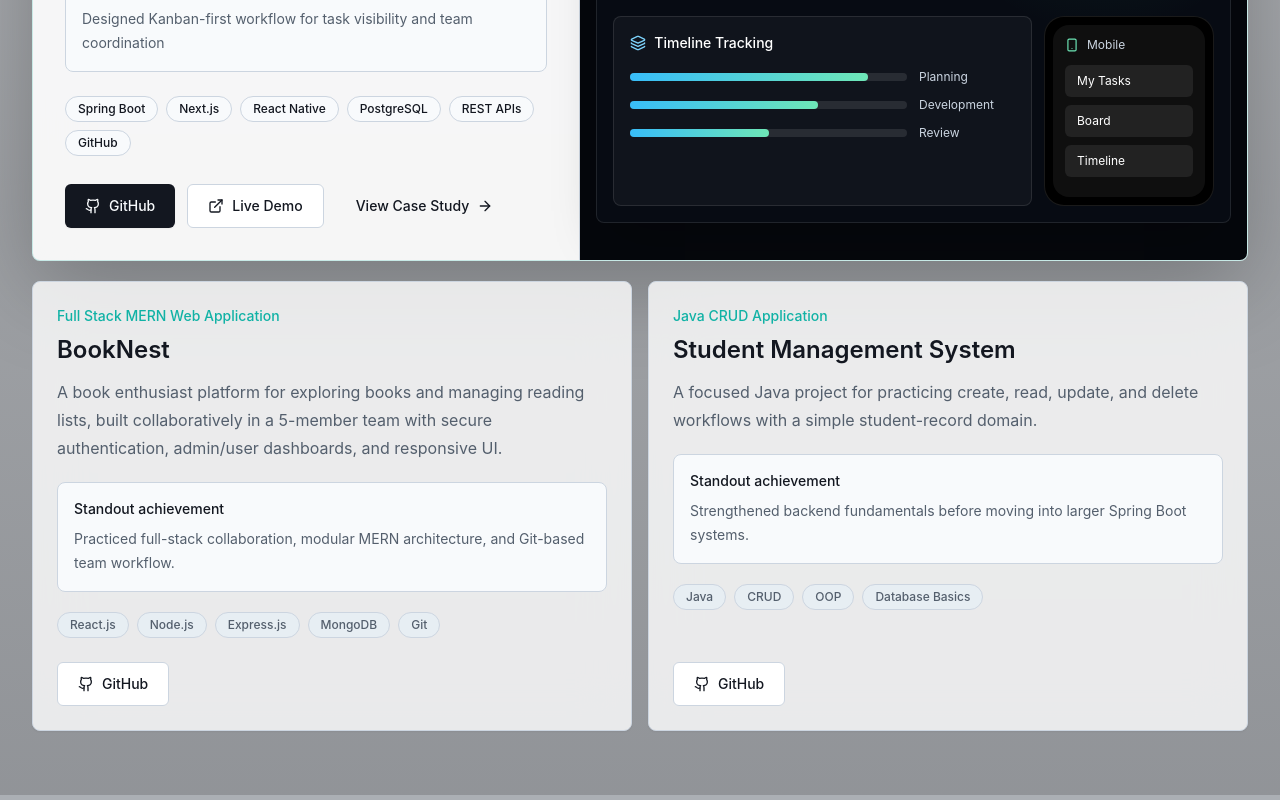
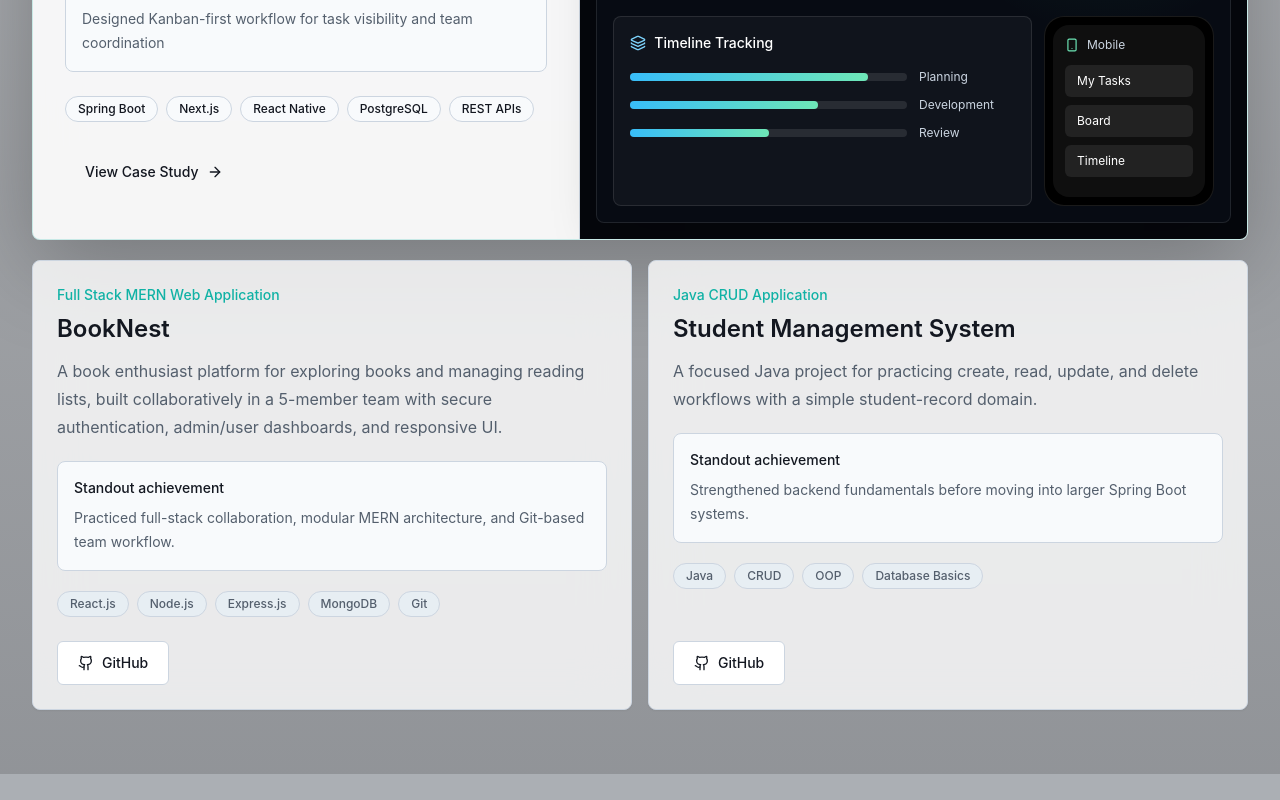
Before and after one commit to Sinthuha-n/personal-portifolio---sinthu, a Next.js app: page / in a window 1280 px wide. Shown: the part 3500-4300 px from the top of the page. Built offline with nearby package versions, Linux system fonts and the light colour scheme.

Commit message:
fix:update the github error

```diff
--- a/components/sections/projects-section.tsx
+++ b/components/sections/projects-section.tsx
@@ -63,6 +63,7 @@ function PlanoraMockup() {
 export function ProjectsSection() {
   const [caseStudyOpen, setCaseStudyOpen] = useState(false);
   const standoutAchievement = featuredProject.achievements[0];
+  const featuredLinks = featuredProject.links as Partial<Record<"github" | "demo", string>>;
 
   return (
     <section id="projects" className="px-4 py-16 sm:px-6 lg:px-8">
@@ -90,8 +91,12 @@ export function ProjectsSection() {
               </div>
 
               <div className="mt-7 flex flex-wrap gap-3">
-                <Button asChild><a href={featuredProject.links.github} target="_blank" rel="noreferrer"><Github className="h-4 w-4" />GitHub</a></Button>
-                <Button asChild variant="secondary"><a href={featuredProject.links.demo} target="_blank" rel="noreferrer"><ExternalLink className="h-4 w-4" />Live Demo</a></Button>
+                {featuredLinks.github ? (
+                  <Button asChild><a href={featuredLinks.github} target="_blank" rel="noreferrer"><Github className="h-4 w-4" />GitHub</a></Button>
+                ) : null}
+                {featuredLinks.demo ? (
+                  <Button asChild variant="secondary"><a href={featuredLinks.demo} target="_blank" rel="noreferrer"><ExternalLink className="h-4 w-4" />Live Demo</a></Button>
+                ) : null}
                 <Button type="button" variant="ghost" onClick={() => setCaseStudyOpen(true)}>View Case Study<ArrowRight className="h-4 w-4" /></Button>
               </div>
             </div>
@@ -168,8 +173,12 @@ export function ProjectsSection() {
             </div>
 
             <div className="mt-7 flex flex-wrap gap-3">
-              <Button asChild><a href={featuredProject.links.github} target="_blank" rel="noreferrer"><Github className="h-4 w-4" />Inspect Repository</a></Button>
-              <Button asChild variant="secondary"><a href={featuredProject.links.demo} target="_blank" rel="noreferrer"><ExternalLink className="h-4 w-4" />Open Demo</a></Button>
+              {featuredLinks.github ? (
+                <Button asChild><a href={featuredLinks.github} target="_blank" rel="noreferrer"><Github className="h-4 w-4" />Inspect Repository</a></Button>
+              ) : null}
+              {featuredLinks.demo ? (
+                <Button asChild variant="secondary"><a href={featuredLinks.demo} target="_blank" rel="noreferrer"><ExternalLink className="h-4 w-4" />Open Demo</a></Button>
+              ) : null}
             </div>
           </Card>
         </div>
--- a/data/portfolio.ts
+++ b/data/portfolio.ts
@@ -57,12 +57,8 @@ export const featuredProject = {
     ["REST", "API architecture"],
     ["PostgreSQL", "Primary database"]
   ],
-  tech: ["Spring Boot", "Next.js", "React Native", "PostgreSQL", "REST APIs", "GitHub"],
-  links: {
-    github: "https://github.com/Sinthuha-n/project_management_app",
-    demo: "https://github.com/Sinthuha-n/project_management_app",
-    caseStudy: "https://github.com/Sinthuha-n/project_management_app"
-  }
+  tech: ["Spring Boot", "Next.js", "React Native", "PostgreSQL", "REST APIs"],
+  links: {}
 } as const;
 
 export const supportingProjects = [
@@ -159,13 +155,6 @@ export const githubRepos = [
     url: "https://github.com/Sinthuha-n/personal-portifolio---sinthu"
   },
   {
-    name: "project_management_app",
-    description: "Project management application work connected to responsive Kanban and app workflow improvements.",
-    language: "TypeScript",
-    updated: "Updated May 10, 2026",
-    url: "https://github.com/Sinthuha-n/project_management_app"
-  },
-  {
     name: "SpringBoot",
     description: "Learning and practicing Spring Boot fundamentals for backend development.",
     language: "Java",
@@ -185,8 +174,8 @@ export const pinnedRepositories = githubRepos.slice(0, 4);
 
 export const githubActivity = [
   "Pushed updates to personal-portifolio---sinthu",
-  "Merged pull request #290 in axzellinnovations/project_management_app",
-  "Opened responsive-mobile-kanban pull request work",
+  "Refined portfolio project presentation and responsive sections",
+  "Practiced pull request review workflow with team-based projects",
   "Created responsive branch for portfolio improvements"
 ];
 
```
